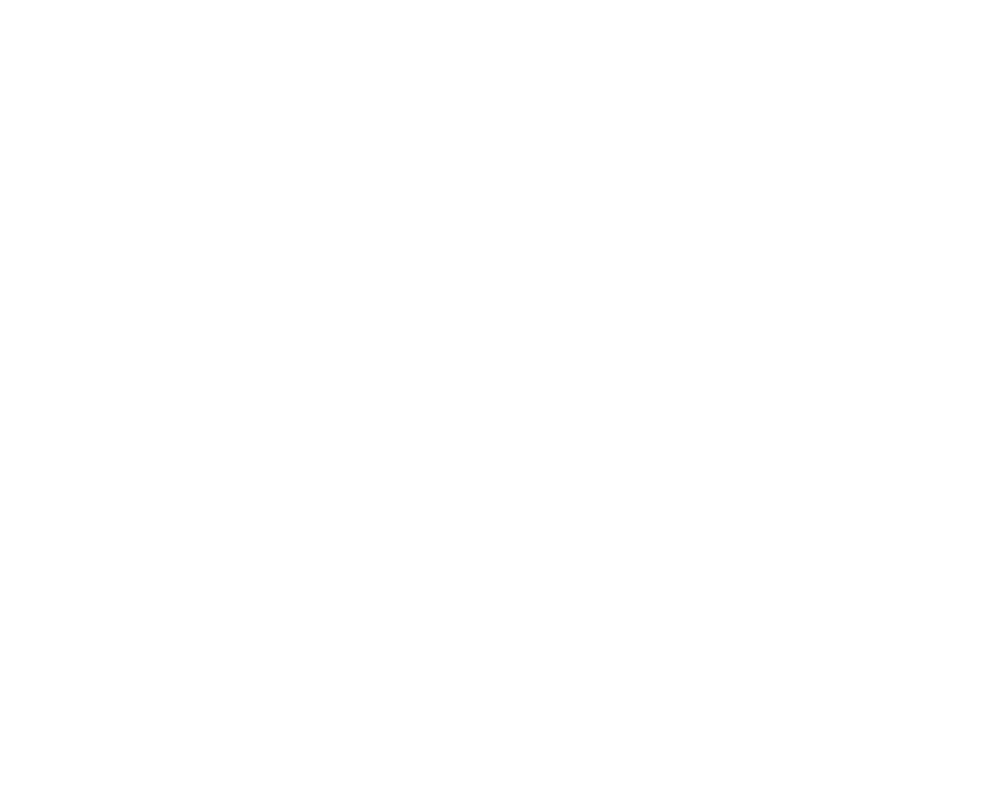
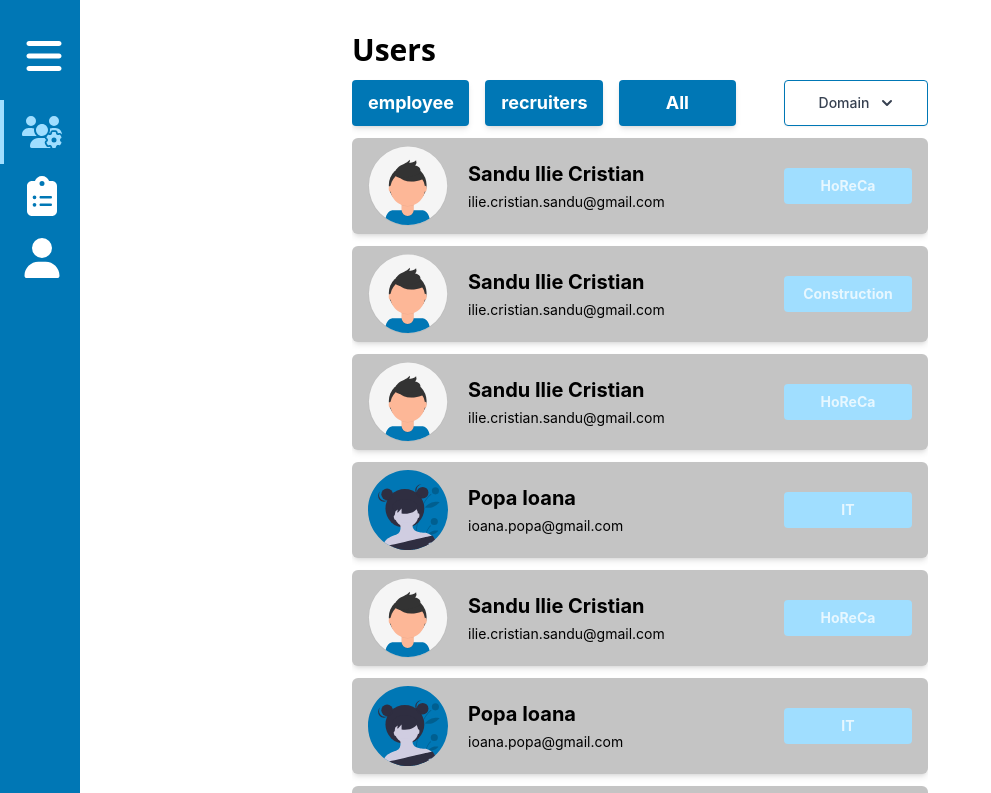
Before and after one commit to CristiSandu/JobPlatformUI, a React (Create React App) app: page /EditUsers in a window 1280 px wide. Before the commit this address had no page. Shown: the top 793 px of the page, without its empty margins (0-991 px from the left). Built offline with nearby package versions, Linux system fonts and the light colour scheme.

Commit message:
Changes:  - add users page admin  - fix positioning  - add nav bar complete

```diff
--- a/src/App.tsx
+++ b/src/App.tsx
@@ -1,10 +1,118 @@
 import { BrowserRouter as Router, Routes, Route } from "react-router-dom";
 import "./App.css";
+import { EditUserPage, UserCardParameter } from "./pages/EditUserPage";
 import { LoginPage } from "./pages/LoginPage";
 import { ProfileFormPage } from "./pages/ProfileFormPage";
 import { RegisterPage } from "./pages/RegisterPage";
 
 function App() {
+  const elem: UserCardParameter[] = [
+    {
+      domain: "HoReCa",
+      email: "ilie.cristian.sandu@gmail.com",
+      gender: "M",
+      type: "employee",
+      name: "Sandu Ilie Cristian",
+    },
+    {
+      domain: "Construction",
+      email: "ilie.cristian.sandu@gmail.com",
+      gender: "M",
+      type: "employee",
+      name: "Sandu Ilie Cristian",
+    },
+    {
+      domain: "HoReCa",
+      email: "ilie.cristian.sandu@gmail.com",
+      gender: "M",
+      type: "employee",
+      name: "Sandu Ilie Cristian",
+    },
+    {
+      domain: "IT",
+      email: "ioana.popa@gmail.com",
+      gender: "F",
+      type: "employee",
+      name: "Popa Ioana",
+    },
+    {
+      domain: "HoReCa",
+      email: "ilie.cristian.sandu@gmail.com",
+      gender: "M",
+      type: "employee",
+      name: "Sandu Ilie Cristian",
+    },
+    {
+      domain: "IT",
+      email: "ioana.popa@gmail.com",
+      gender: "F",
+      type: "employee",
+      name: "Popa Ioana",
+    },
+    {
+      domain: "IT",
+      email: "ilie.cristian.sandu@gmail.com",
+      gender: "M",
+      type: "employee",
+      name: "Sandu Ilie Cristian",
+    },
+    {
+      domain: "IT",
+      email: "ioana.popa@gmail.com",
+      gender: "F",
+      type: "employee",
+      name: "Popa Ioana",
+    },
+    {
+      domain: "IT",
+      email: "ilie.cristian.sandu@gmail.com",
+      gender: "M",
+      type: "employee",
+      name: "Sandu Ilie Cristian",
+    },
+    {
+      domain: "IT",
+      email: "ioana.popa@gmail.com",
+      gender: "F",
+      type: "employee",
+      name: "Popa Ioana",
+    },
+    {
+      domain: "IT",
+      email: "ilie.cristian.sandu@gmail.com",
+      gender: "M",
+      type: "employee",
+      name: "Sandu Ilie Cristian",
+    },
+    {
+      domain: "IT",
+      email: "ioana.popa@gmail.com",
+      gender: "F",
+      type: "employee",
+      name: "Popa Ioana",
+    },
+    {
+      domain: "IT",
+      email: "ilie.cristian.sandu@gmail.com",
+      gender: "M",
+      type: "employee",
+      name: "Sandu Ilie Cristian",
+    },
+    {
+      domain: "IT",
+      email: "ioana.popa@gmail.com",
+      gender: "F",
+      type: "recruiters",
+      name: "Popa Ioana",
+    },
+    {
+      domain: "HoReCa",
+      email: "ilie.cristian.sandu@gmail.com",
+      gender: "M",
+      type: "employee",
+      name: "Sandu Ilie Cristian",
+    },
+  ];
   return (
     <Router>
       <div className="app">
@@ -12,6 +120,10 @@
           <Route path="/" element={<LoginPage />}></Route>
           <Route path="/register" element={<RegisterPage />}></Route>
           <Route path="/profileForm" element={<ProfileFormPage />}></Route>
+          <Route
+            path="/EditUsers"
+            element={<EditUserPage initialsElements={elem} />}
+          ></Route>
         </Routes>
       </div>
     </Router>
--- a/src/components/DropdownElement.tsx
+++ b/src/components/DropdownElement.tsx
@@ -42,9 +42,12 @@
   return (
     <Menu as="div" className="relative inline-block text-left">
       <div>
-        <Menu.Button className="inline-flex justify-center w-full  rounded border border-MainBlue shadow-sm px-4 py-3 bg-white text-sm font-medium text-gray-700 hover:bg-gray-50 focus:outline-none focus:ring-2 focus:ring-offset-2 focus:ring-offset-gray-100 focus:ring-LightBlue">
+        <Menu.Button className="inline-flex justify-center w-36 rounded border border-MainBlue shadow-sm px-4 py-3 bg-white text-sm font-medium text-gray-700 hover:bg-gray-50 focus:outline-none focus:ring-2 focus:ring-offset-2 focus:ring-offset-gray-100 focus:ring-LightBlue">
           {selectedElement}
-          <ChevronDownIcon className="-mr-1 ml-2 h-5 w-5 " aria-hidden="true" />
+          <ChevronDownIcon
+            className="-mr-1 ml-2 h-5 w-5 justify-end"
+            aria-hidden="true"
+          />
         </Menu.Button>
       </div>
 
--- a/src/components/SideBarNav.tsx
+++ b/src/components/SideBarNav.tsx
@@ -1,3 +1,10 @@
+import {
+  faUser,
+  faClipboardList,
+  faBars,
+  faUsersGear,
+} from "@fortawesome/free-solid-svg-icons";
+
 import { FontAwesomeIcon } from "@fortawesome/react-fontawesome";
 import { NavLink } from "react-router-dom";
 
@@ -11,10 +18,10 @@
       <div className="w-20 h-20 p-6 box-border">
         {isUserAuthorized ? (
           <NavLink end to={"/"}>
-            <FontAwesomeIcon icon="users-gear" className="bg-white" />
+            <FontAwesomeIcon icon={faBars} className="h-10 w-10 text-white" />
           </NavLink>
         ) : (
-          <FontAwesomeIcon icon="users-gear" className="bg-white" />
+          <FontAwesomeIcon icon={faBars} className="h-10 w-10 text-white" />
         )}
       </div>
 
@@ -24,21 +31,23 @@
             <NavLink
               end
               to={"/"}
-              className="h-16 flex items-center justify-center min-w-full border-b-0 border-solid border-t-0 border-l-4 border-r-0 border-MainBlue box-border border-interaction bg-red-50"
+              className="h-16 flex items-center justify-center min-w-full border-b-0 border-solid border-t-0 border-l-4 border-r-0 border-LightBlue box-border border-interaction bg-MainBlue"
             >
-              <div className="w-8 h-8">
-                <FontAwesomeIcon icon="users-gear" />
-              </div>
+              <FontAwesomeIcon
+                icon={faUsersGear}
+                className="h-10 w-10 text-LightBlue"
+              />
             </NavLink>
 
             <NavLink
               end
               to={"/register"}
-              className="h-16 flex items-center justify-center min-w-full border-b-0 border-solid border-t-0 border-l-4 border-r-0 border-MainBlue box-border border-interaction bg-LightBlue"
+              className="h-16 flex items-center justify-center min-w-full border-b-0 border-solid border-t-0 border-l-4 border-r-0 border-MainBlue box-border border-interaction bg-MainBlue"
             >
-              <div className="w-8 h-8">
-                <FontAwesomeIcon icon="check-square" className="bg-white" />
-              </div>
+              <FontAwesomeIcon
+                icon={faClipboardList}
+                className="h-10 w-10 text-white"
+              />
             </NavLink>
 
             <NavLink
@@ -47,9 +56,10 @@
               className="h-16 flex items-center justify-center min-w-full border-b-0 border-solid border-t-0 border-l-4 border-r-0 border-MainBlue "
             >
               <div className="relative">
-                <div className="w-8 h-8">
-                  <FontAwesomeIcon icon="check-square" className="bg-white" />
-                </div>
+                <FontAwesomeIcon
+                  icon={faUser}
+                  className="h-10 w-10 text-white"
+                />
               </div>
             </NavLink>
           </>
--- /dev/null
+++ b/src/components/UserCardElement.tsx
@@ -0,0 +1,50 @@
+import UserMImage from "../Images/userM_image.svg";
+import UserFImage from "../Images/userF_image.svg";
+
+export type UserCardParameter = {
+  gender: string;
+  name: string;
+  email: string;
+  domain: string;
+};
+
+export default function UserCardElement({
+  gender,
+  name,
+  email,
+  domain,
+}: UserCardParameter) {
+  return (
+    <div
+      className="flex rounded-md bg-CardGray px-4 py-2 space-x-5 shadow-md hover:cursor-pointer"
+      onClick={() => console.log("taeaeradfd")}
+    >
+      {gender === "F" ? (
+        <img
+          className="z-0"
+          src={UserFImage}
+          height="80"
+          width="80"
+          alt="React Logo"
+        />
+      ) : (
+        <img
+          className="z-0"
+          src={UserMImage}
+          height="80"
+          width="80"
+          alt="React Logo"
+        />
+      )}
+      <div className="grow self-center space-y-1 items-center">
+        <div className="font-bold text-xl">{name}</div>
+        <div className="text-sm">{email}</div>
+      </div>
+      <div className="grid grid-cols-1 items-center">
+        <div className="flex-none rounded bg-LightBlue text-WhiteBlue px-4 py-2 text-center font-bold text-sm items-center h-max w-32">
+          {domain}
+        </div>
+      </div>
+    </div>
+  );
+}
--- /dev/null
+++ b/src/pages/EditUserPage.tsx
@@ -0,0 +1,91 @@
+import { useEffect, useState } from "react";
+import DropdownElement from "../components/DropdownElement";
+import FormImage from "../Images/form_logo.svg";
+import UserMImage from "../Images/userM_image.svg";
+import UserFImage from "../Images/userF_image.svg";
+import { PageFooterHeaderTeamplate } from "./PageFooterHeaderTeamplate";
+import UserCardElement from "../components/UserCardElement";
+
+export type UserCardParameter = {
+  domain: string;
+  email: string;
+  gender: string;
+  type: string;
+  name: string;
+};
+
+export type ElementsListParams = {
+  initialsElements: UserCardParameter[];
+};
+export const EditUserPage = ({
+  initialsElements,
+}: ElementsListParams): JSX.Element => {
+  const [elementsList, setElementsList] =
+    useState<UserCardParameter[]>(initialsElements);
+
+  function selectedElementChange(element: string, dropdownName: string): void {
+    const elements = initialsElements.filter((elem) => elem.domain === element);
+    setElementsList(elements);
+  }
+
+  function onClickFilter(filterName: string): void {
+    if (filterName === "All") {
+      setElementsList(initialsElements);
+      return;
+    }
+    const elements = initialsElements.filter(
+      (elem) => elem.type === filterName
+    );
+    setElementsList(elements);
+  }
+
+  let elementsRendered = elementsList.map((element: UserCardParameter) => (
+    <UserCardElement
+      domain={element.domain}
+      email={element.email}
+      gender={element.gender}
+      name={element.name}
+    />
+  ));
+  return (
+    <>
+      <PageFooterHeaderTeamplate>
+        <div className="pt-8 w-full">
+          <div className="space-y-3 scroll">
+            <span className="font-sans text-3xl font-semibold pb-12">
+              Users
+            </span>
+            <div className="flex space-x-12">
+              <div className="grid grid-cols-3 gap-4">
+                <button
+                  className="btn-primary focus:bg-LightBlue"
+                  onClick={() => onClickFilter("employee")}
+                >
+                  employee
+                </button>
+                <button
+                  className="btn-primary focus:bg-LightBlue"
+                  onClick={() => onClickFilter("recruiters")}
+                >
+                  recruiters
+                </button>
+                <button
+                  className="btn-primary focus:bg-LightBlue"
+                  onClick={() => onClickFilter("All")}
+                >
+                  All
+                </button>
+              </div>
+              <DropdownElement
+                dropdownName="Domain"
+                selectedElementChange={selectedElementChange}
+                elements={["IT", "HoReCa", "Construction"]}
+              />
+            </div>
+            {elementsRendered}
+          </div>
+        </div>
+      </PageFooterHeaderTeamplate>
+    </>
+  );
+};
--- a/tailwind.config.js
+++ b/tailwind.config.js
@@ -9,6 +9,7 @@
         WhiteBlue: "#E7F7FF",
         White: "#FFFFFF",
         Black: "#000000",
+        CardGray: "#C4C4C4",
 
         RedDelete: "#B50000",
         GreenCheck: "#19B500",
```
